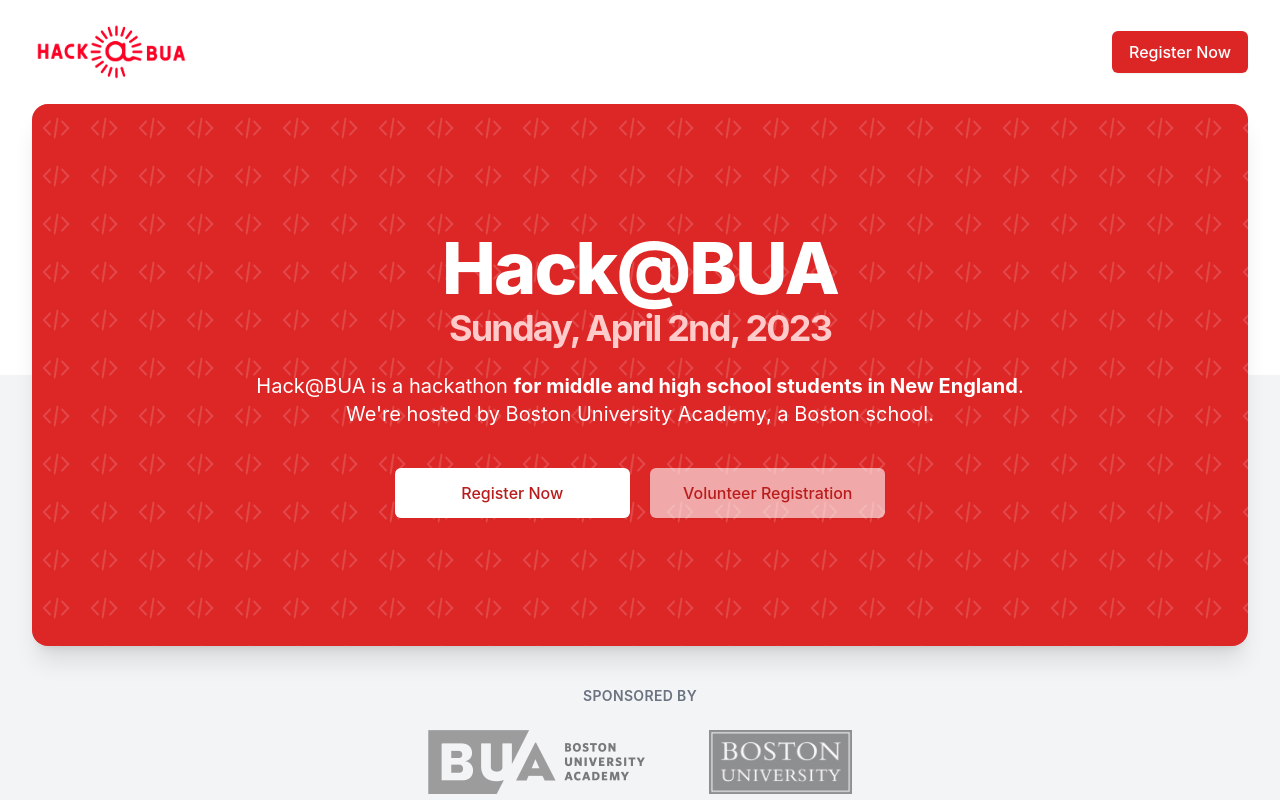
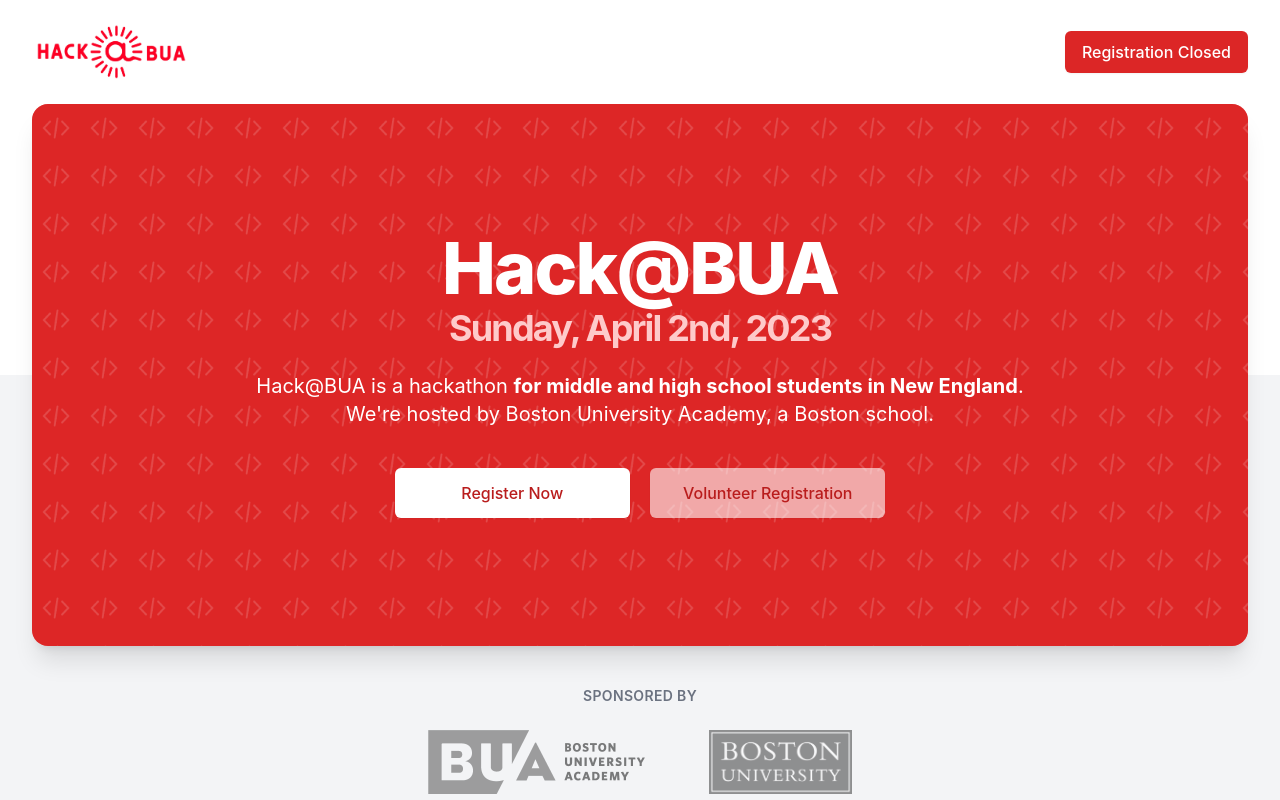
Before and after one commit to gaberomualdo/bua-hackathon-site, a React (Create React App) app: page / in a window 1280 px wide. Shown: the top 800 px of the page. Built offline with nearby package versions, Linux system fonts and the light colour scheme; a web font is replaced by a local one.

Commit message:
Update App.js

```diff
--- a/src/App.js
+++ b/src/App.js
@@ -89,12 +89,11 @@
           </div>
           <div className="hidden md:flex items-center justify-end md:flex-1 lg:w-0">
             <a
-              href="https://forms.gle/KtLU19PjPTdzFZxj7"
               target="_blank"
               rel="noreferrer"
               className="ml-8 whitespace-nowrap inline-flex items-center justify-center bg-gradient-to-r from-red-600 to-red-600 bg-origin-border px-4 py-2 border border-transparent rounded-md shadow-sm text-base font-medium text-white hover:from-red-700 hover:to-red-700"
             >
-              Register Now
+              Registration Closed
             </a>
           </div>
         </div>
```
